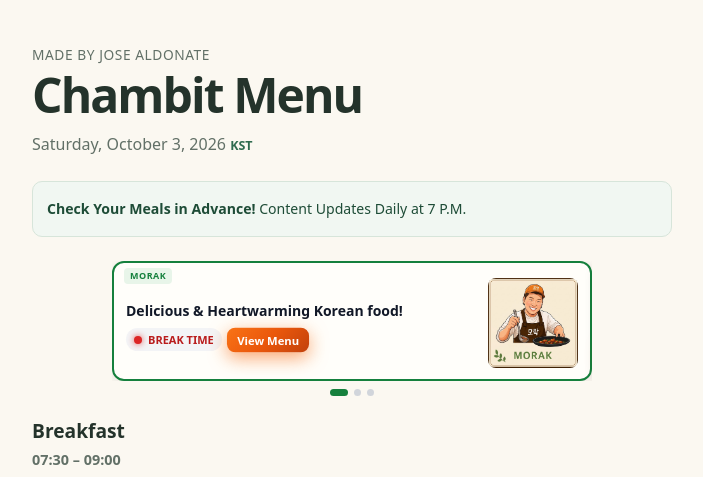
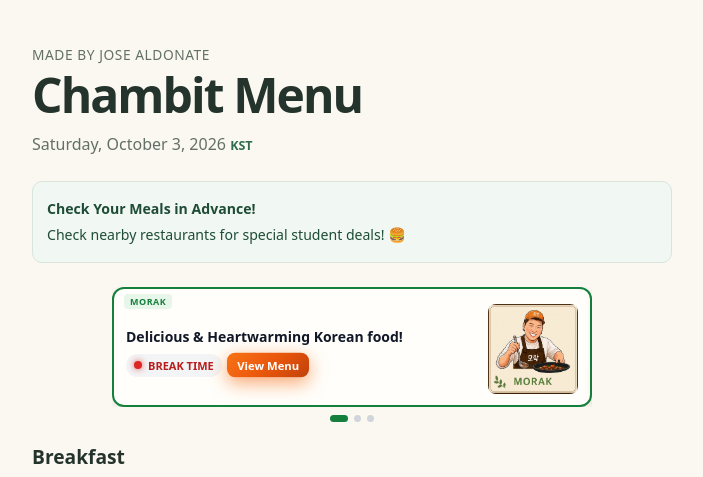
Before and after one commit to build529/chambit-menu-mvp-website-build, a FastAPI app: page / in a window 1280 px wide. Shown: the top 477 px of the page, without its empty margins (288-991 px from the left). Run offline with FastAPI, Linux system fonts and the light colour scheme.

Commit message:
now it is ready

```diff
--- a/app/templates/public_index.html
+++ b/app/templates/public_index.html
@@ -30,7 +30,8 @@
     </header>
 
     <section class="service-notices" aria-label="Service information">
-      <p><strong>Check Your Meals in Advance!</strong> Content Updates Daily at 7 P.M.</p>
+      <p><strong>Check Your Meals in Advance!</strong></p>
+      <p>Check nearby restaurants for special student deals! 🍔</p>
     </section>
 
     <!-- TOP BANNER AD CAROUSEL CONTAINER -->
```
